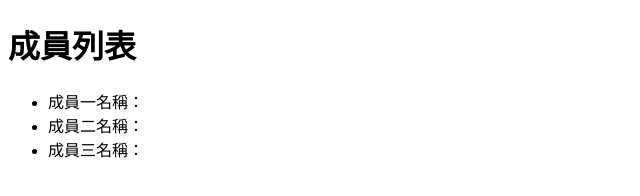
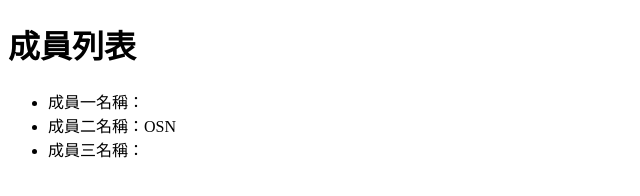
Before and after one commit to yatayork/1108_turn, a plain HTML site: page index.html in a window 1280 px wide. Shown: the full height of the page, 0-640 px from the left. Drawn offline with Linux system fonts and the light colour scheme.

```diff
--- a/index.html
+++ b/index.html
@@ -9,7 +9,7 @@
         <h1>成員列表</h1>
         <ul>
             <li>成員一名稱：</li>
-            <li>成員二名稱：</li>
+            <li>成員二名稱：OSN</li>
             <li>成員三名稱：</li>
         </ul>
     </body>
```
